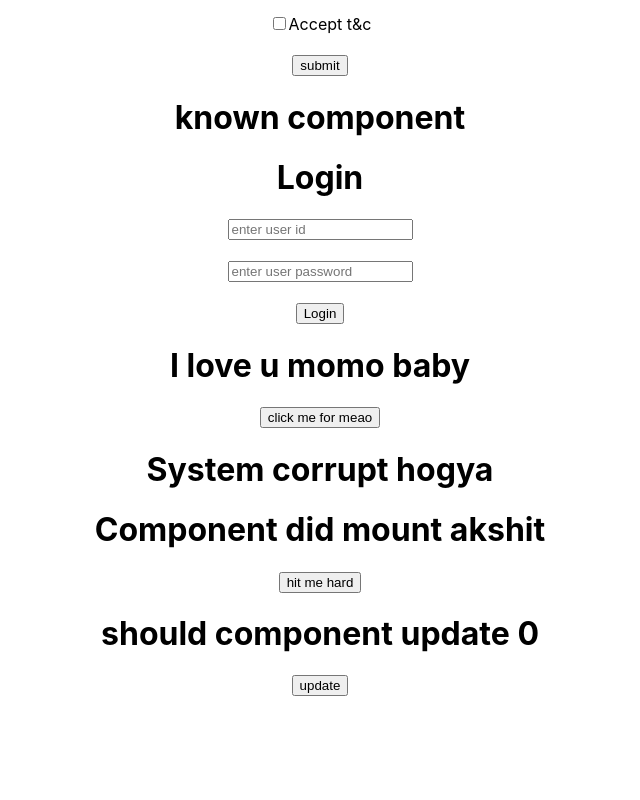
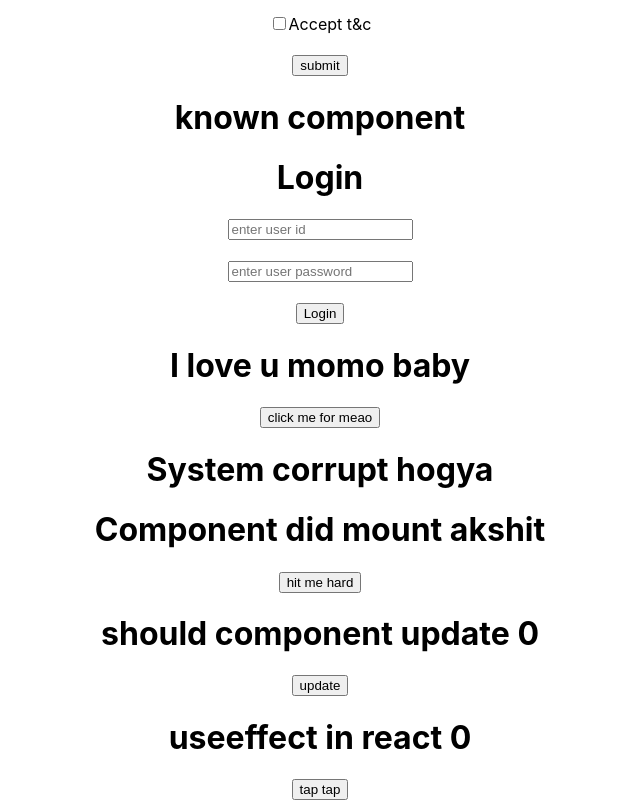
Before and after one commit to Akshit-Kumar098/react-learning, a React (Create React App) app: page / in a window 1280 px wide. Shown: the part 1107-1907 px from the top of the page, without its empty margins (320-960 px from the left). Before the commit the page ends 1803 px from the top, so only its background shows below. Built offline with nearby package versions, Linux system fonts and the light colour scheme.

Commit message:
hooks-useeffect

```diff
--- a/src/App.js
+++ b/src/App.js
@@ -9,6 +9,7 @@ import Yoo from './Student2.js'
 import Profile from './Profile.js';
 import Login from './form.js';
 import Momos from './Functionasprop.js';
+import Red from './Useeffect.js';
 
 function App() {
   function meaonese(){
@@ -32,6 +33,9 @@ function App() {
       <System/>
       <Oyah/>
       <Number/>
+      <Red/>
+      {/* <Cheems/> */}
+
     </div>
 
   );
@@ -214,4 +218,23 @@ class Number extends Component{
   }
 }
 
+// class Cheems extends Component{
+// constructor(){
+//   this.state={
+//     show:true
+//   }
+// }
+//   render(){
+//     return(
+//       <div>
+//         {
+//           this.state.show?<h1>cheems component</h1>:""
+//         }
+//         <button onClick={()=>this.setState({show:this.state.show})}>tap</button>
+//       </div>
+//     )
+//   }
+// }
+
+
 export default App;
--- /dev/null
+++ b/src/Useeffect.js
@@ -0,0 +1,14 @@
+import React,{useEffect,useState} from "react";
+function Red(){
+    const[count,setCount]=useState(0)
+    useEffect(()=>{
+        console.log("useeffect")
+    })
+    return(
+        <div>
+            <h1>useeffect in react {count}</h1>
+            <button onClick={()=>setCount(count+1)}>tap tap</button>
+        </div>
+    )
+}
+export default Red;
```
